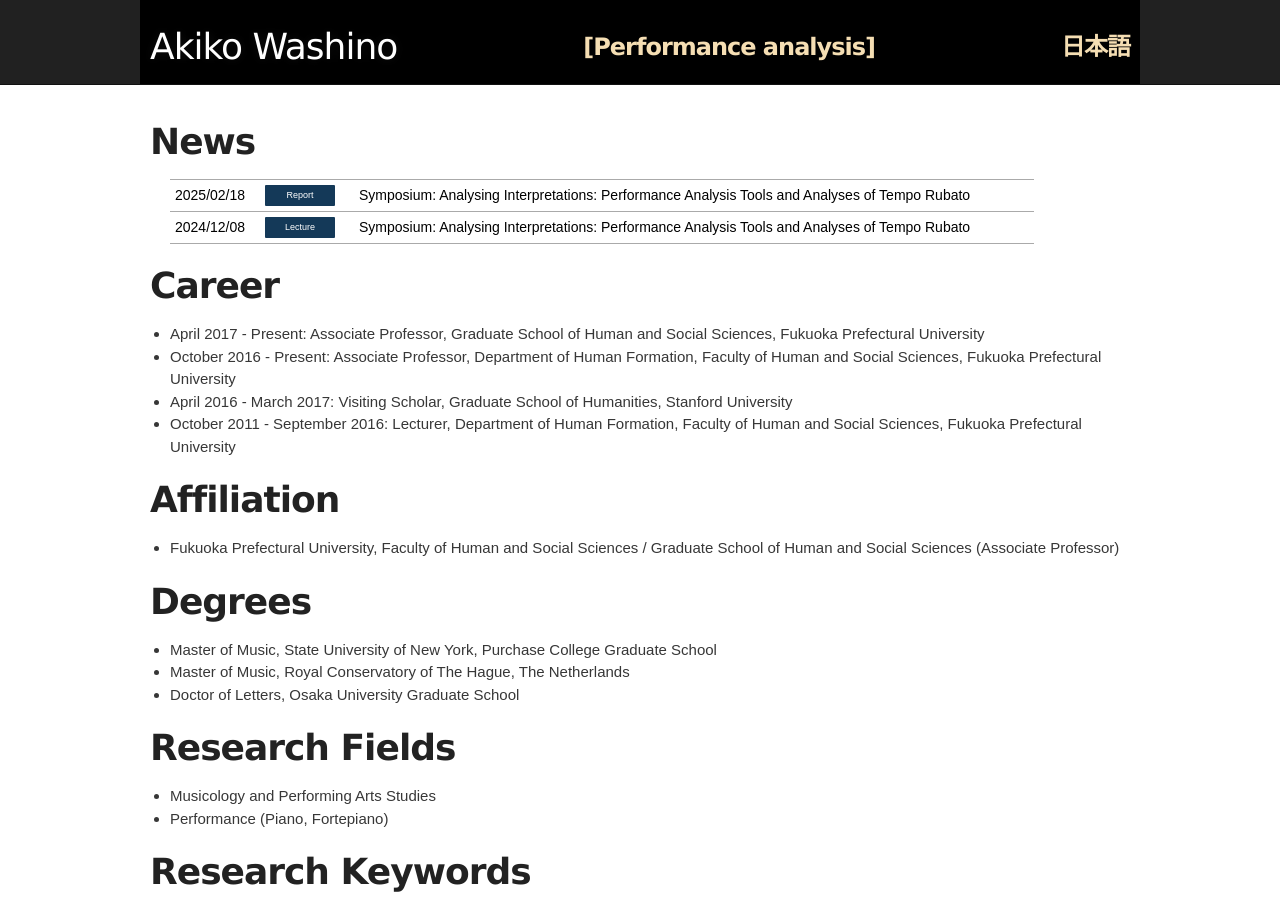
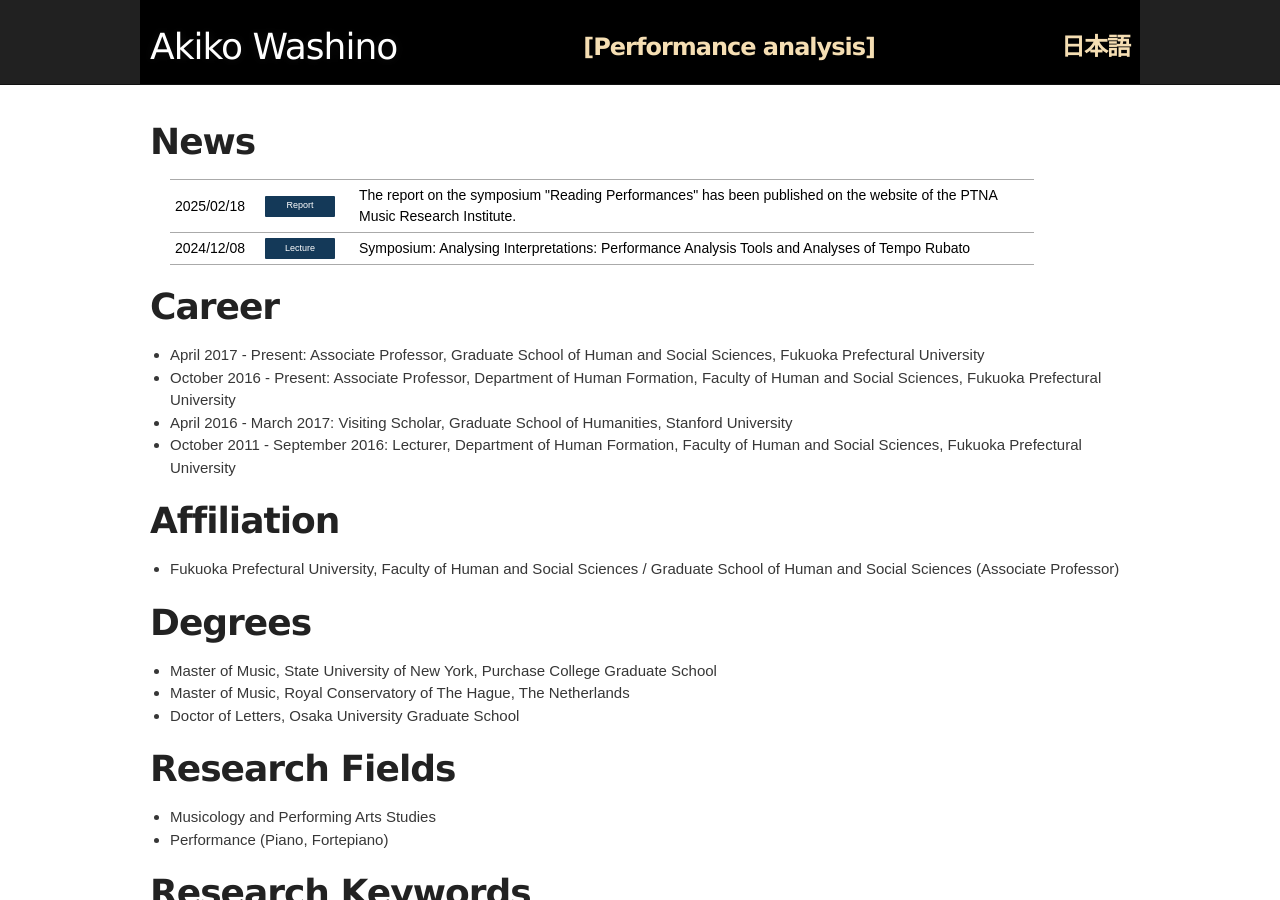
Before and after one commit to akikowashino/akikowashino.github.io, a Jekyll site: the page built from index-en.md, in a window 1280 px wide and 900 px high. Built offline with Jekyll 4.4.1, drawn with Linux system fonts in a browser that asks for light colours.

Commit message:
Update news-en.html

```diff
--- a/news-en.html
+++ b/news-en.html
@@ -9,7 +9,7 @@
 	<time datetime="2024-12-08">2025/02/18</time>
 	<p class="cat01">Report</p>
 	</div>
-	<p>Symposium: Analysing Interpretations: Performance Analysis Tools and Analyses of Tempo Rubato</p>
+	<p>The report on the symposium "Reading Performances" has been published on the website of the PTNA Music Research Institute.</p>
 	</a>
 </li>
 <li>
```
